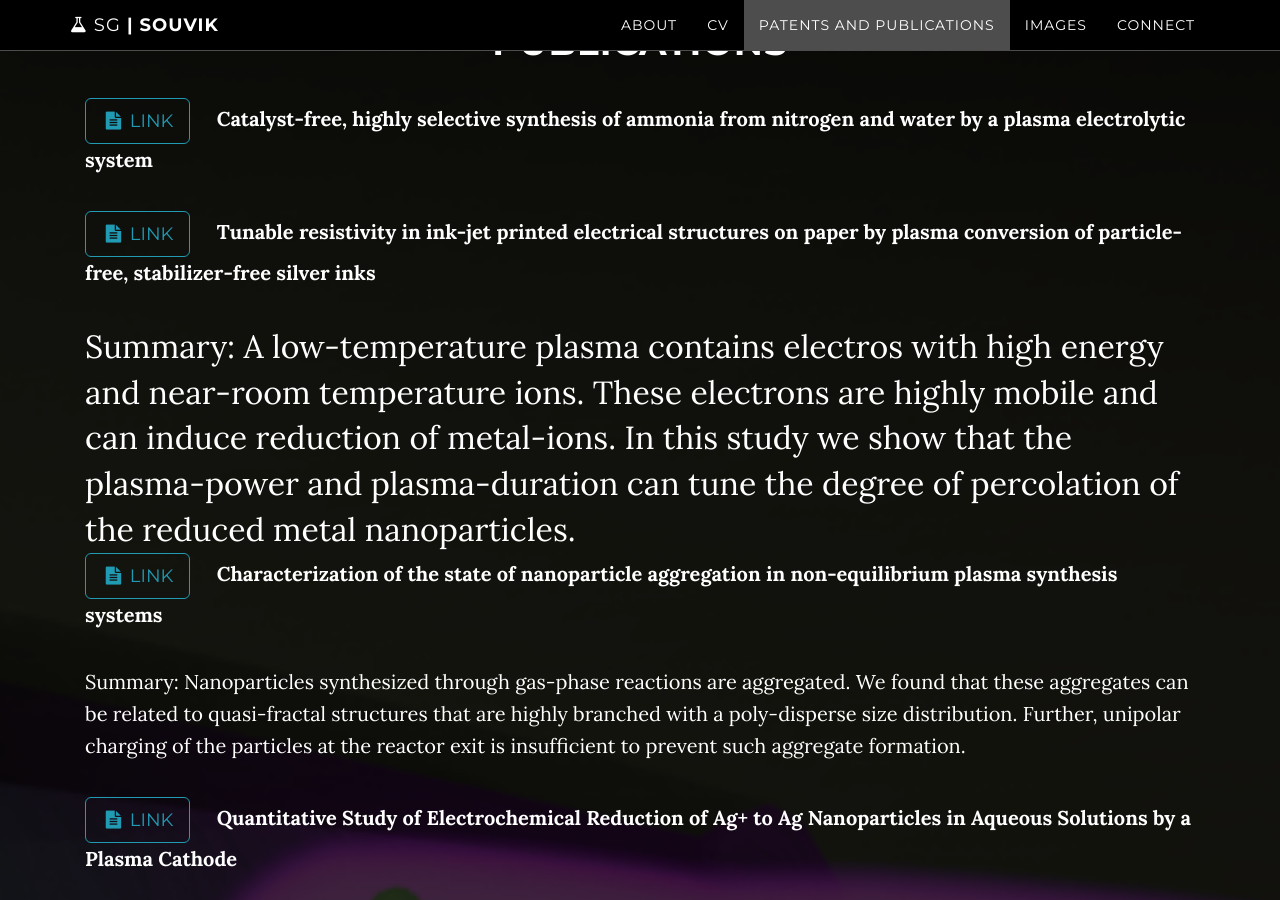
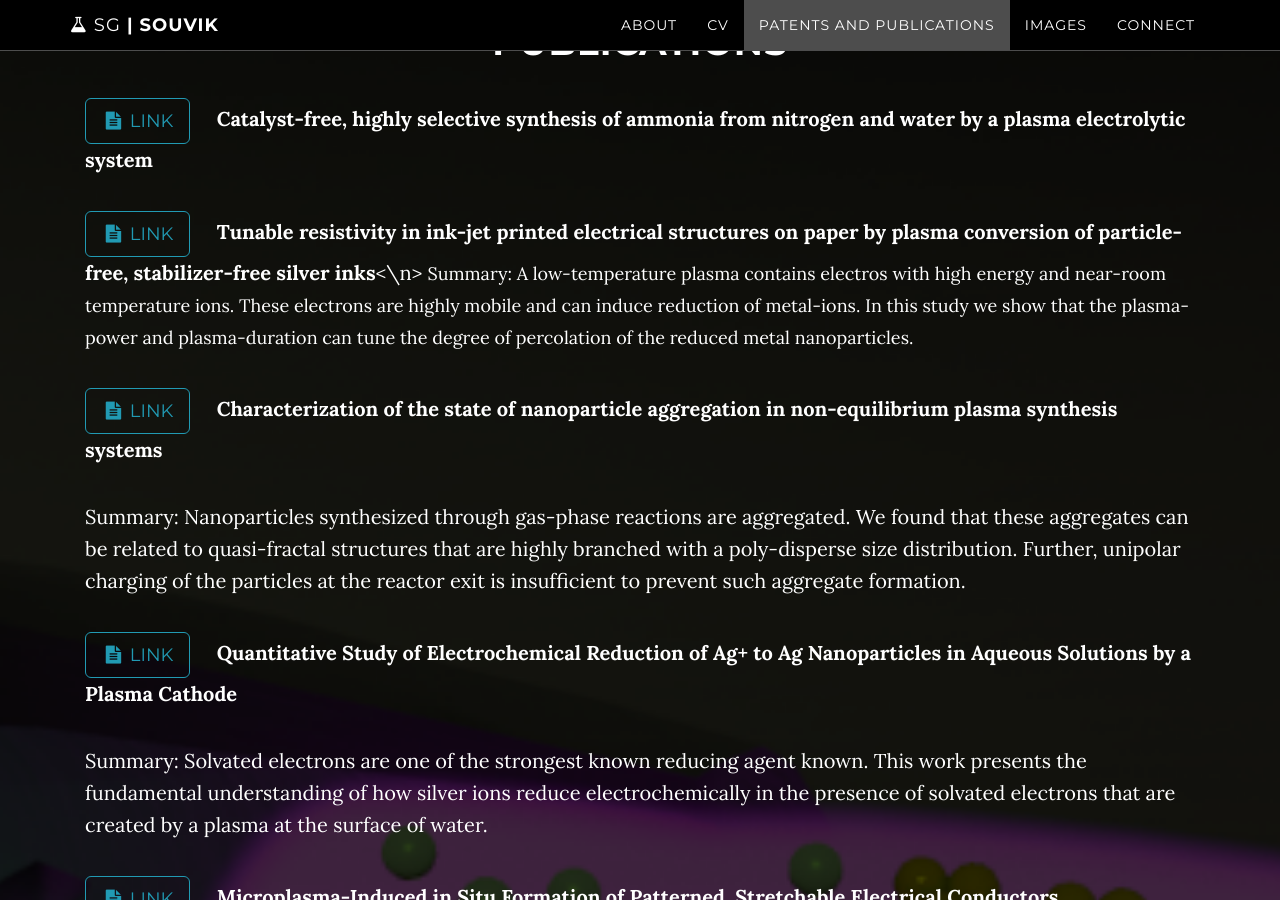
Before and after one commit to SouvikSG/souviksg.github.io, a Jekyll site: the page built from index.html, in a window 1280 px wide and 900 px high, scrolled down 4734 px. Built offline with Jekyll 4.4.1, drawn with Linux system fonts in a browser that asks for light colours.

Commit message:
Update publications.html

```diff
--- a/_includes/publications.html
+++ b/_includes/publications.html
@@ -13,9 +13,9 @@
 		<div class="col-lg-12">
 <p><a target='_blank' href="http://advances.sciencemag.org/content/5/1/eaat5778" class="btn btn-default btn-lg"> <i class="fa fa-file-text fa-fw"></i>  LINK</a> &nbsp; &nbsp; <b>Catalyst-free, highly selective synthesis of ammonia from nitrogen and water by a plasma electrolytic system</b></p>
 
-<p><a target='_blank' href="https://avs.scitation.org/doi/abs/10.1116/1.5042459" class="btn btn-default btn-lg"> <i class="fa fa-file-text fa-fw"></i>  LINK</a> &nbsp; &nbsp; <b>Tunable resistivity in ink-jet printed electrical structures on paper by plasma conversion of particle-free, stabilizer-free silver inks</b></p>
+<p><a target='_blank' href="https://avs.scitation.org/doi/abs/10.1116/1.5042459" class="btn btn-default btn-lg"> <i class="fa fa-file-text fa-fw"></i>  LINK</a> &nbsp; &nbsp; <b>Tunable resistivity in ink-jet printed electrical structures on paper by plasma conversion of particle-free, stabilizer-free silver inks</b><\n>
 
-<font size=6> Summary: A low-temperature plasma contains electros with high energy and near-room temperature ions.  These electrons are highly mobile and can induce reduction of metal-ions. In this study we show that the plasma-power and plasma-duration can tune the degree of percolation of the reduced metal nanoparticles.</font>
+<font size=4> Summary: A low-temperature plasma contains electros with high energy and near-room temperature ions.  These electrons are highly mobile and can induce reduction of metal-ions. In this study we show that the plasma-power and plasma-duration can tune the degree of percolation of the reduced metal nanoparticles.</font></p>
 
 <p><a target='_blank' href="https://iopscience.iop.org/article/10.1088/1361-6463/aad26f" class="btn btn-default btn-lg"> <i class="fa fa-file-text fa-fw"></i>  LINK</a> &nbsp; &nbsp; <b>Characterization of the state of nanoparticle aggregation in non-equilibrium plasma synthesis systems</b></p>
 
```
